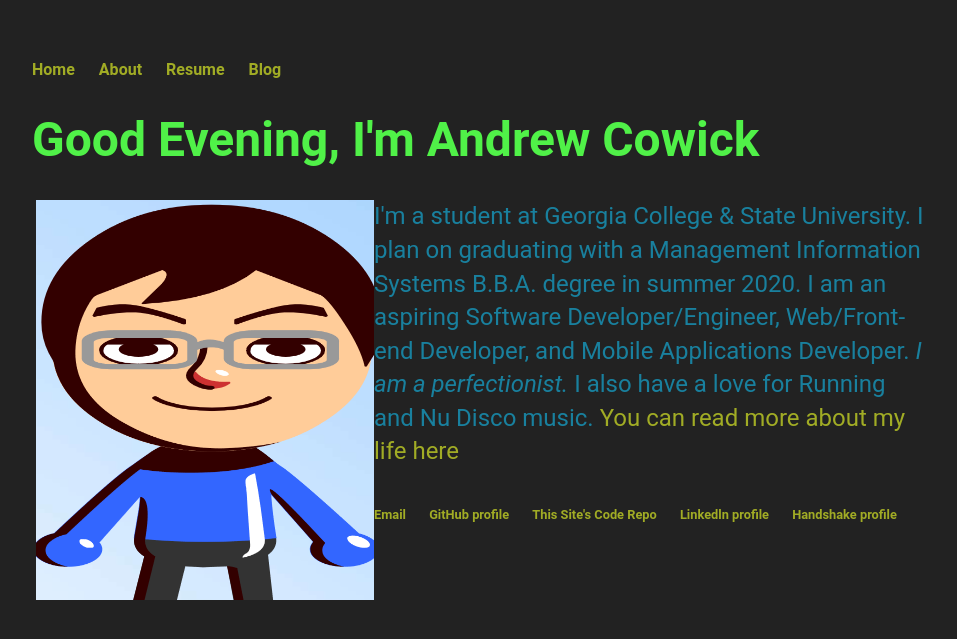
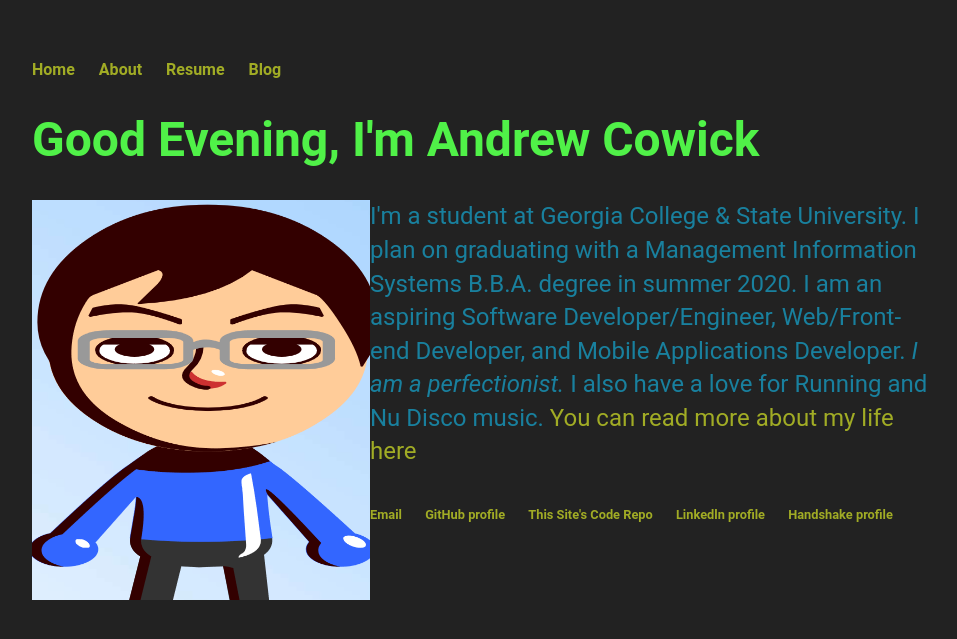
Before and after one commit to acow19/acow19.github.io, a Jekyll site: the page built from index.html, in a window 1280 px wide. Shown: the top 639 px of the page, without its empty margins (160-1117 px from the left). Built offline with Jekyll 4.4.1, drawn with Linux system fonts in a browser that asks for light colours.

Commit message:
Attempt to have the alignment of the image to go along with the paragraph text.

```diff
--- a/css/main.css
+++ b/css/main.css
@@ -66,10 +66,10 @@
     display: block;
 }
 
-img {
+/*img {
     display: inline-block;
-    /*margin: 25px 10px;*/
+    margin: 25px 10px;
     margin-left: auto;
     margin-right: auto;
     padding: 0px 0px 0px 4px;
-}
+}*/
--- a/index.html
+++ b/index.html
@@ -19,9 +19,9 @@
             }
             document.write('<h1>' + greeting + " " + "I'm Andrew Cowick" + '</h1>');
         </script>
-        <img src="Me As A Mii.PNG" alt="Me As A Mii" width="338" height="400" align="left" />
         <p>
-            I'm a student at Georgia College & State University. I plan on graduating with a Management Information Systems B.B.A. degree in summer 2020.
+            I'm a student at Georgia College & State University. <img src="Me As A Mii.PNG" alt="Me As A Mii" width="338" height="400" align="left" />
+            I plan on graduating with a Management Information Systems B.B.A. degree in summer 2020.
             I am an aspiring Software Developer/Engineer, Web/Front-end Developer, and Mobile Applications Developer.
             <em>I am a perfectionist.</em>
             I also have a love for Running and Nu Disco music.
```
